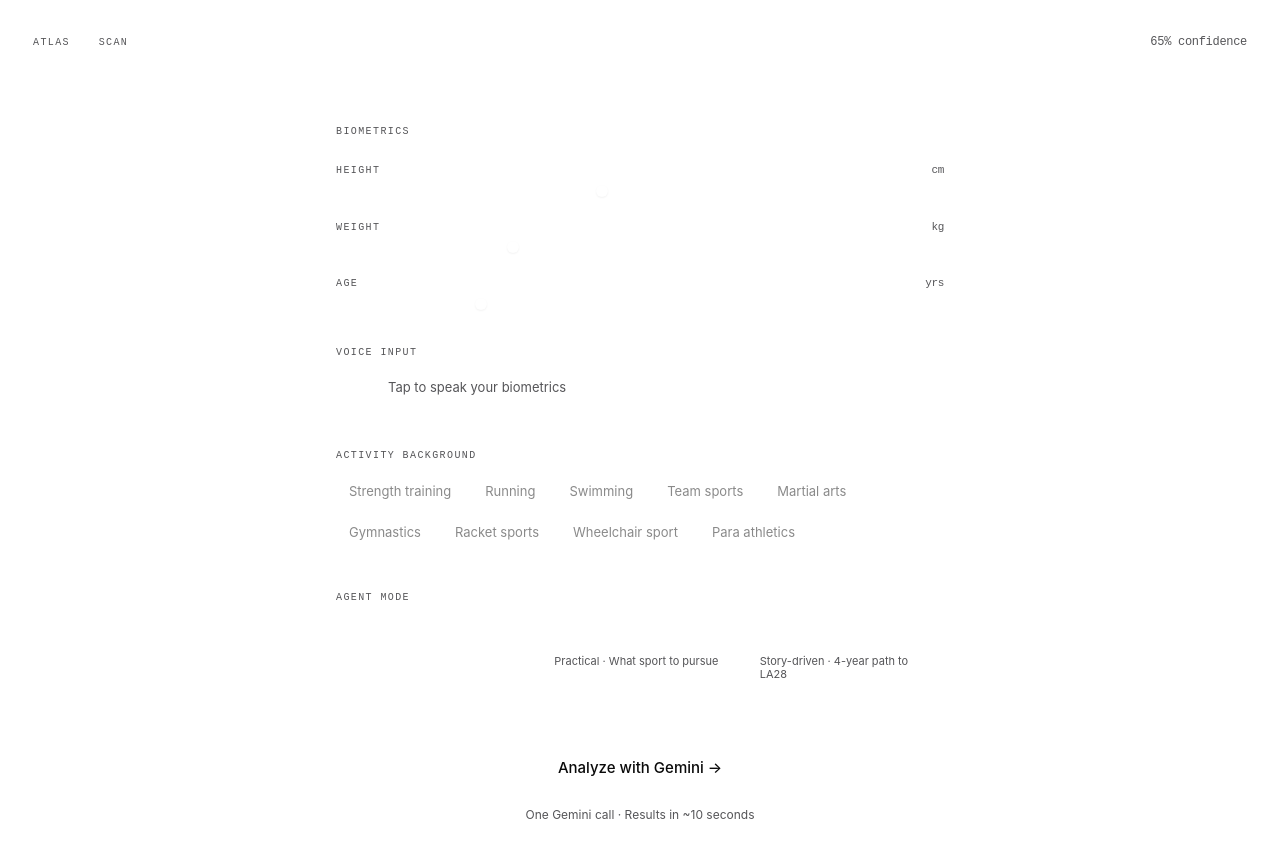
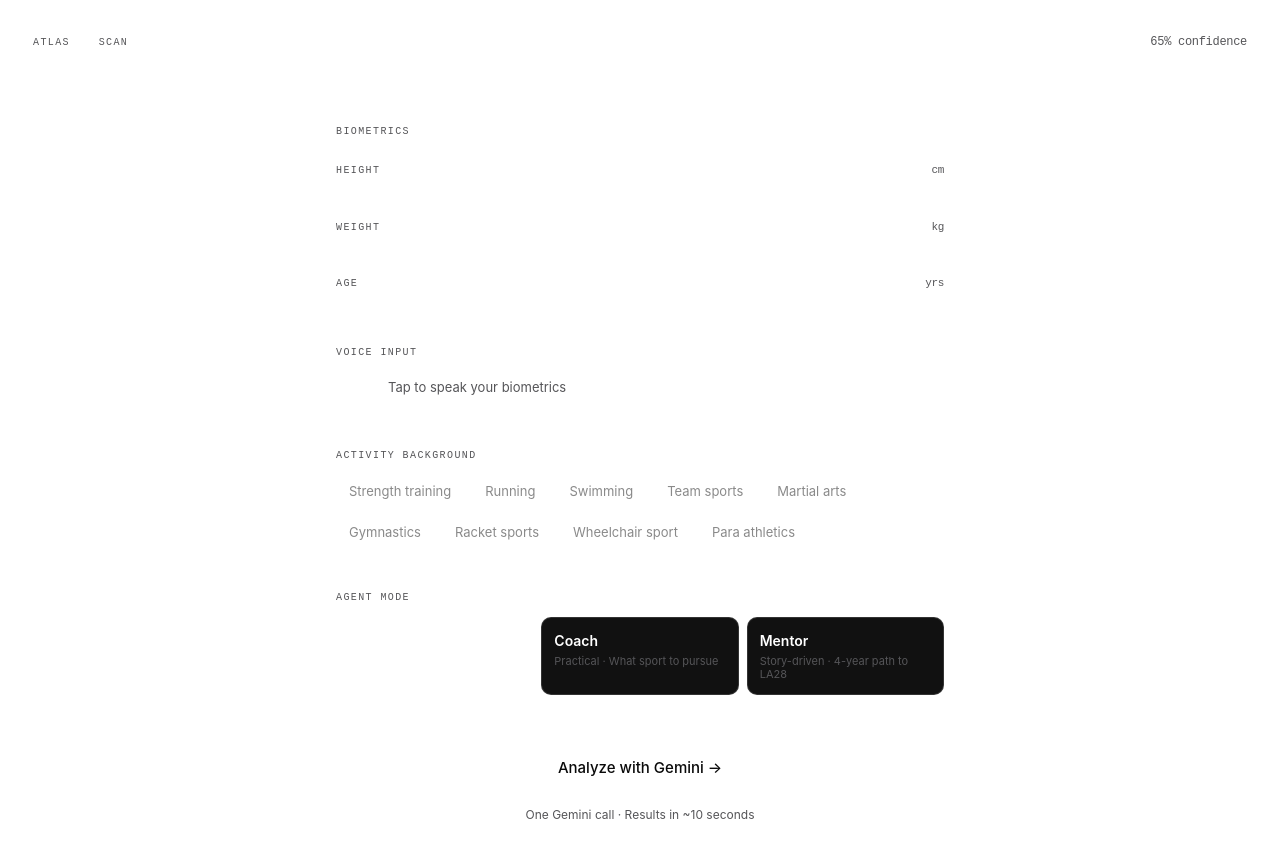
Before and after one commit to yuyamei310/NEURIX-, a Next.js app: page /scan in a window 1280 px wide. Shown: the top 858 px of the page. Built offline with nearby package versions, Linux system fonts and the light colour scheme.

Commit message:
fix: replace hardcoded bg-white with surface tokens for dark theme

```diff
--- a/components/scan/AgentModeSelector.tsx
+++ b/components/scan/AgentModeSelector.tsx
@@ -26,7 +26,7 @@ export function AgentModeSelector() {
               className={`flex flex-col gap-1 p-3 rounded-[10px] border border-[0.5px] text-left transition-colors cursor-pointer ${
                 active
                   ? 'bg-[var(--text)] text-white border-[var(--text)]'
-                  : 'bg-white border-[var(--border-2)] hover:bg-[var(--surface-2)]'
+                  : 'bg-[var(--surface-1)] border-[var(--border-2)] hover:bg-[var(--surface-2)]'
               }`}
             >
               <span className={`text-[14px] font-semibold ${active ? 'text-white' : 'text-[var(--text)]'}`}>
--- a/components/ui/Button.tsx
+++ b/components/ui/Button.tsx
@@ -10,7 +10,7 @@ export function Button({ variant = 'primary', size = 'md', className = '', child
 
   const variants = {
     primary: 'bg-[var(--accent)] text-[var(--accent-inv)] hover:opacity-90',
-    secondary: 'bg-white border border-[var(--border-2)] text-[var(--text)] hover:bg-[var(--surface-2)]',
+    secondary: 'bg-[var(--surface-1)] border border-[var(--border-2)] text-[var(--text)] hover:bg-[var(--surface-2)]',
     ghost: 'bg-transparent text-[var(--text-2)] hover:bg-[var(--surface-2)]',
   }
 
--- a/components/ui/Slider.tsx
+++ b/components/ui/Slider.tsx
@@ -38,7 +38,7 @@ export function Slider({ label, value, min, max, unit, onChange }: SliderProps)
           style={{ margin: 0 }}
         />
         <div
-          className="absolute top-1/2 w-3 h-3 rounded-full bg-white border border-[var(--border-2)] shadow-sm -translate-y-1/2 transition-all pointer-events-none"
+          className="absolute top-1/2 w-3 h-3 rounded-full bg-[var(--text)] border border-[var(--border-2)] -translate-y-1/2 transition-all pointer-events-none"
           style={{ left: `calc(${pct}% - 6px)` }}
         />
       </div>
```
